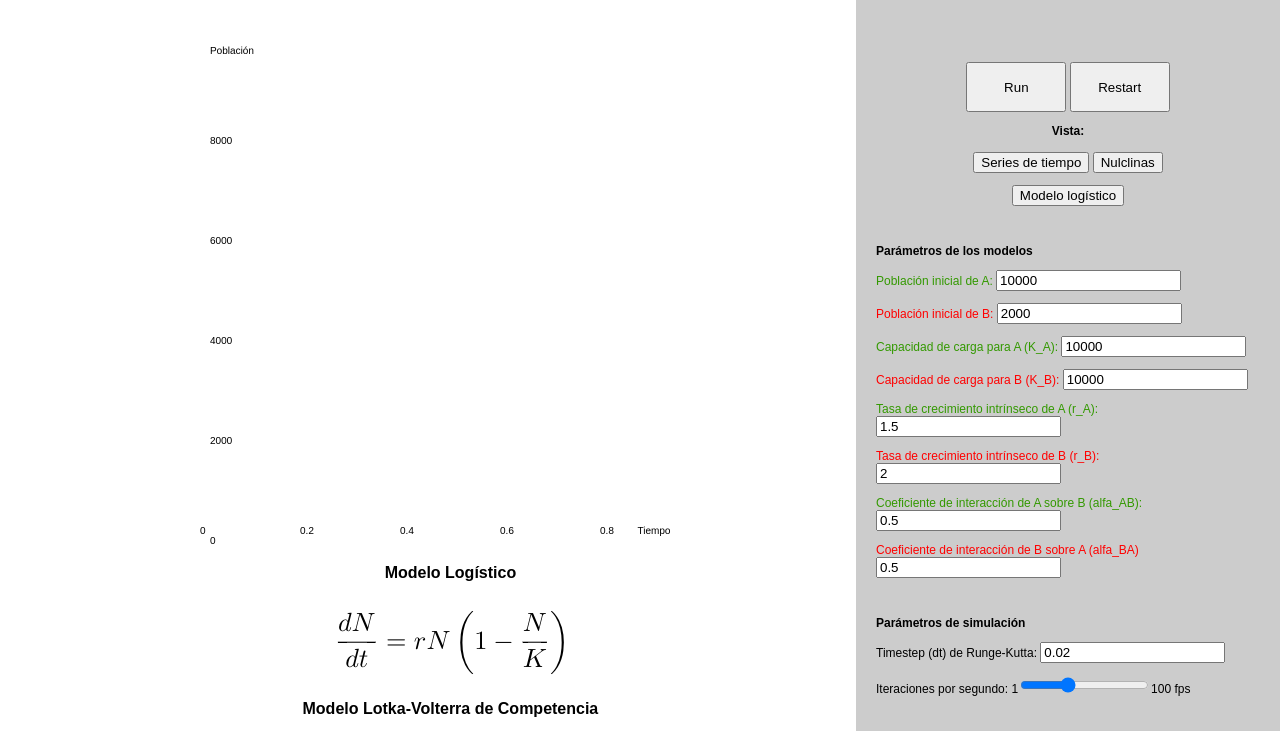
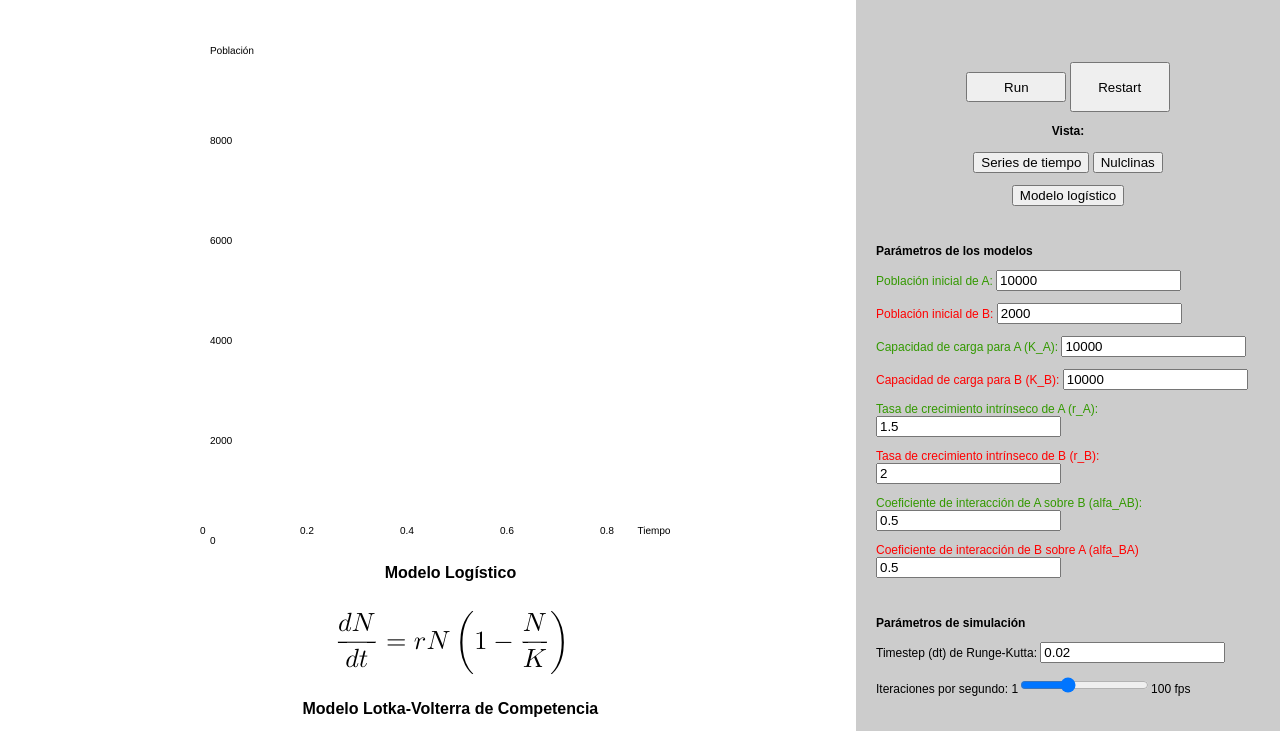
Before and after one commit to pablocarderam/CompetitiveLotkaVolterra, a plain HTML site: page index.html in a window 1280 px wide. Shown: the top 731 px of the page. Drawn offline with Linux system fonts and the light colour scheme.

Commit message:
Change ban height

```diff
--- a/index.html
+++ b/index.html
@@ -29,7 +29,7 @@
 	<div class="parameters">
 		<center>
 		<p>
-			<input id="run-pause" type="button" onclick="runPause()" value='Run' style="width:100px;height:50px;"></input>
+			<input id="run-pause" type="button" onclick="runPause()" value='Run' style="width:100px;height:30px;"></input>
 			<input id="restart" type="button" onclick="restart()" value='Restart' style="width:100px;height:50px;"></input>
 		</p>
 		<p>
```
